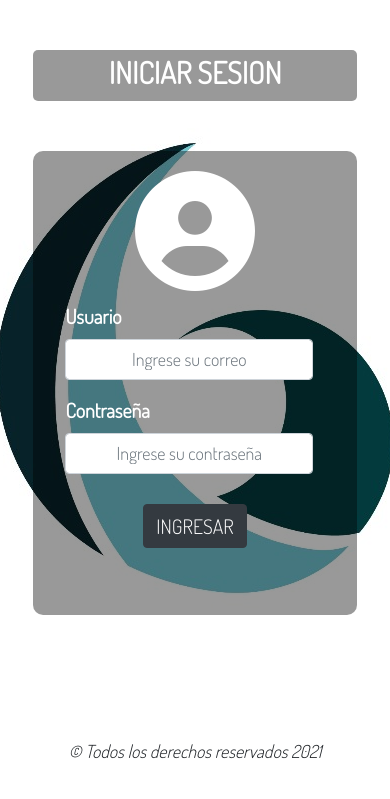
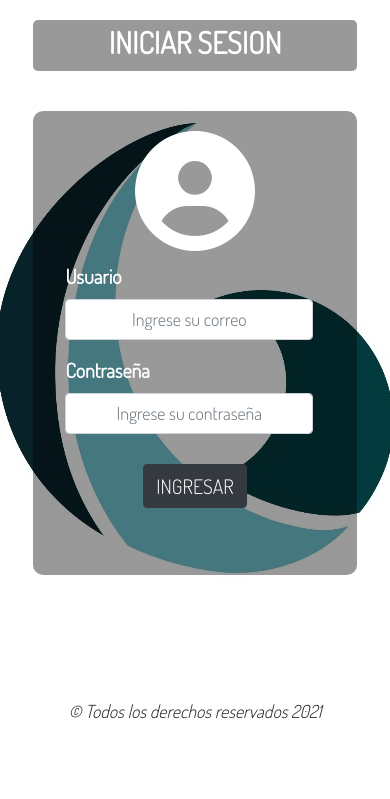
Before and after one commit to Jeffcaco/GDIT, a PHP site: page /Login/ in a window 390 px wide. Shown: the part 45-844 px from the top of the page. Run offline with PHP 8.4, Linux system fonts and the light colour scheme; some libraries are stand-ins or nearby versions.

Commit message:
version 2

```diff
--- a/Login/estilos.css
+++ b/Login/estilos.css
@@ -81,7 +81,7 @@
     .titulo{
         width: 90%;
         margin-left: 5%;
-        margin-top: 50px;
+        margin-top: 20px;
         height: 6vh;
         border-radius: 5px;
         background: rgba(0,0,0,0.4);
@@ -93,7 +93,7 @@
     .login{
         width: 90%;
         margin-left: 5%;
-        margin-top: 50px;
+        margin-top: 40px;
         height: 55vh;
         border-radius: 10px;
         background: rgba(0,0,0,0.4);
```
